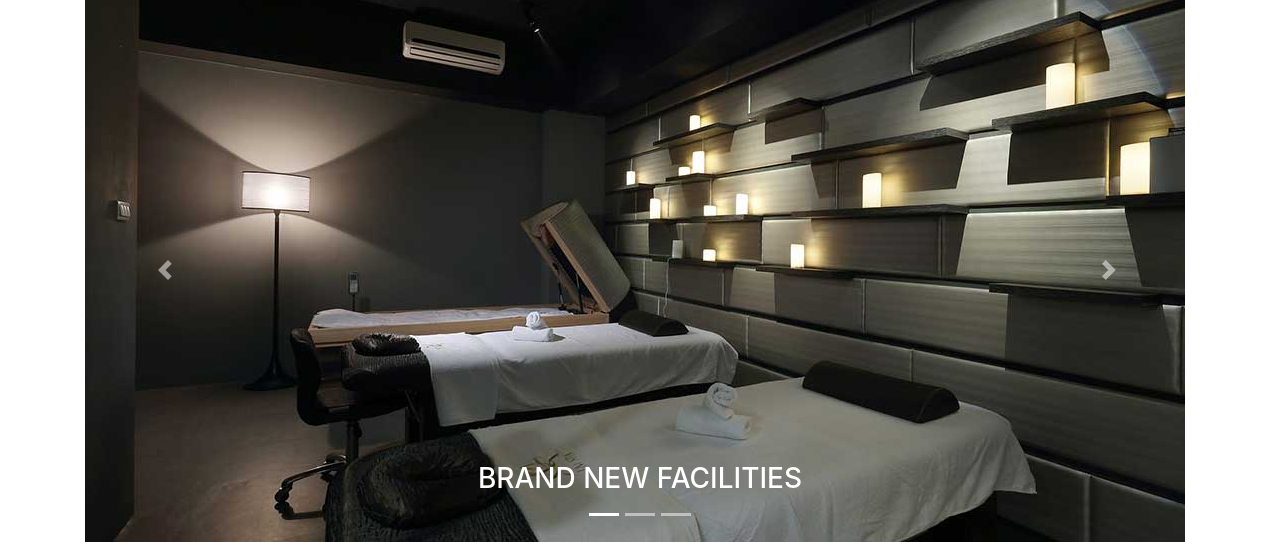
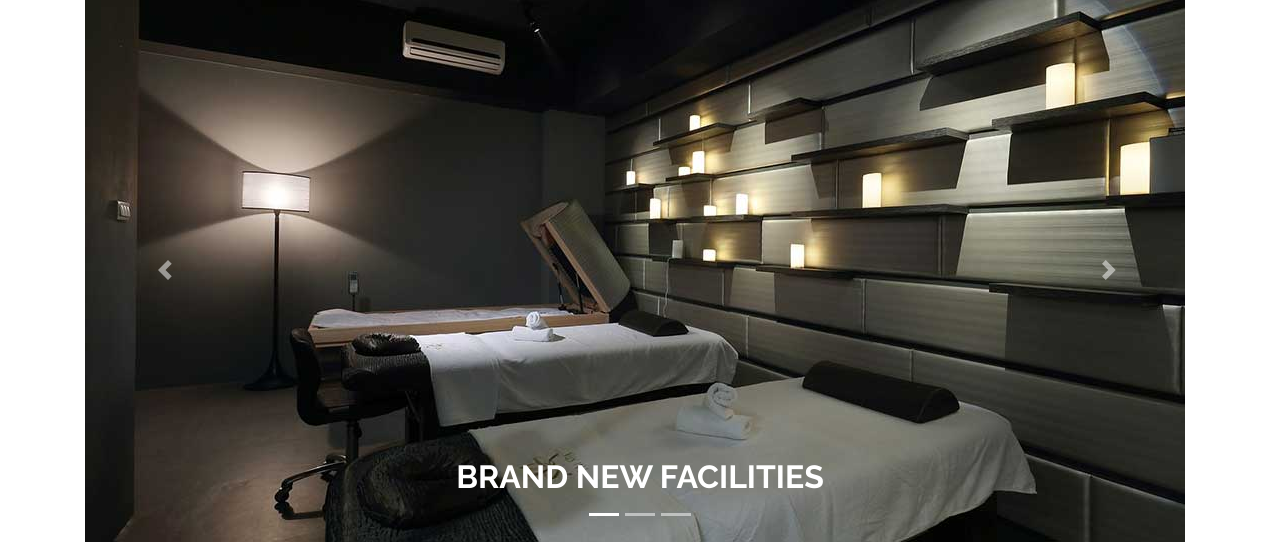
Before and after one commit to petriDiaconescu/Bootstrap-4, a PHP site: page / in a window 1280 px wide. Shown: the part 340-882 px from the top of the page. Run offline with PHP 8.4, Linux system fonts and the light colour scheme; some web fonts are replaced.

Commit message:
Change the style of the caption carousel text.

```diff
--- a/css/styles.css
+++ b/css/styles.css
@@ -24,3 +24,10 @@ nav.main-nav .nav-link {
   color: #fff;
   font-family: 'Raleway', sans-serif;
 }
+
+/** Carousel */
+.carousel .carousel-caption h3 {
+  font-family: 'Raleway', sans-serif;
+  font-size: 2rem;
+  font-weight: 700;
+}
```
Also changed, not shown: 2 other files.
